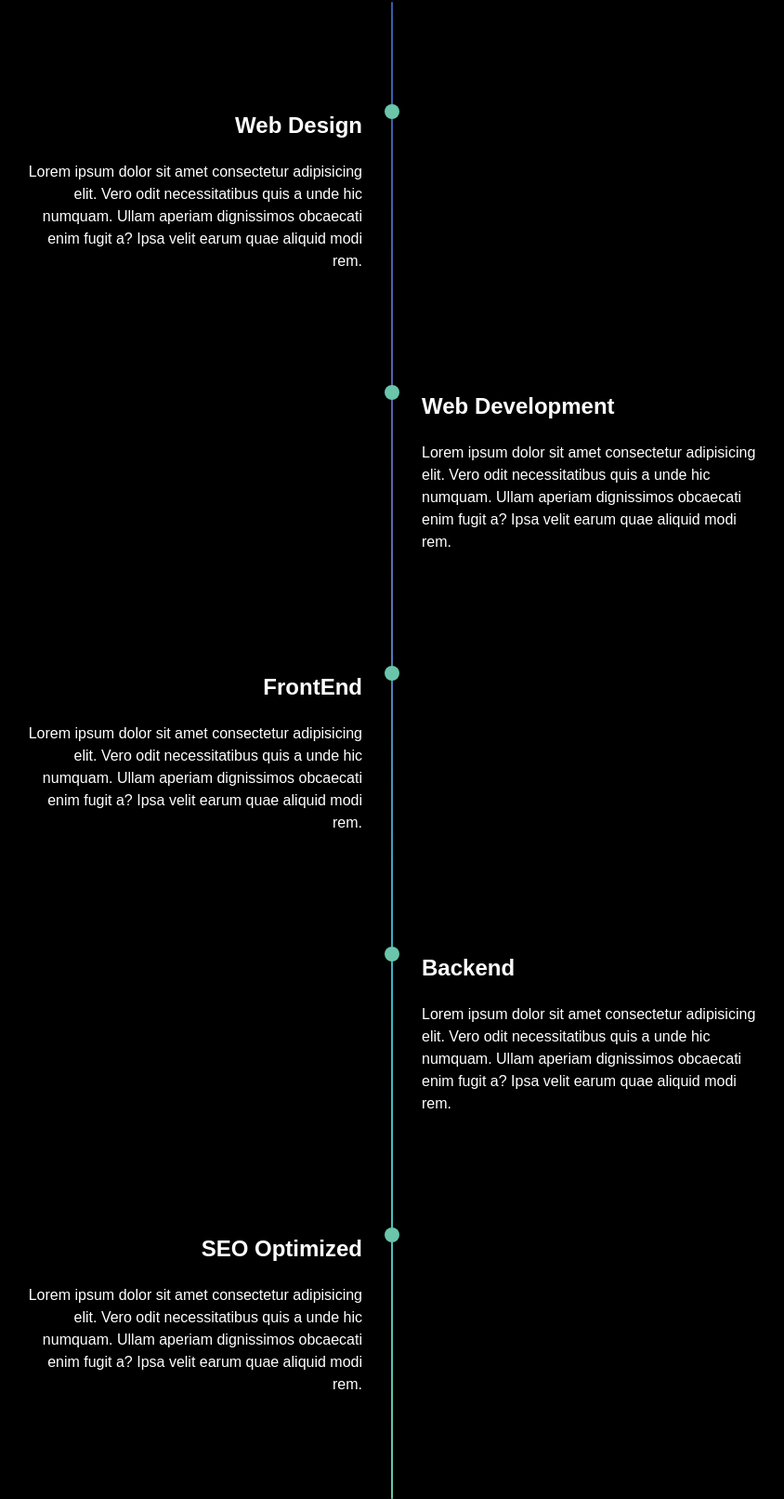
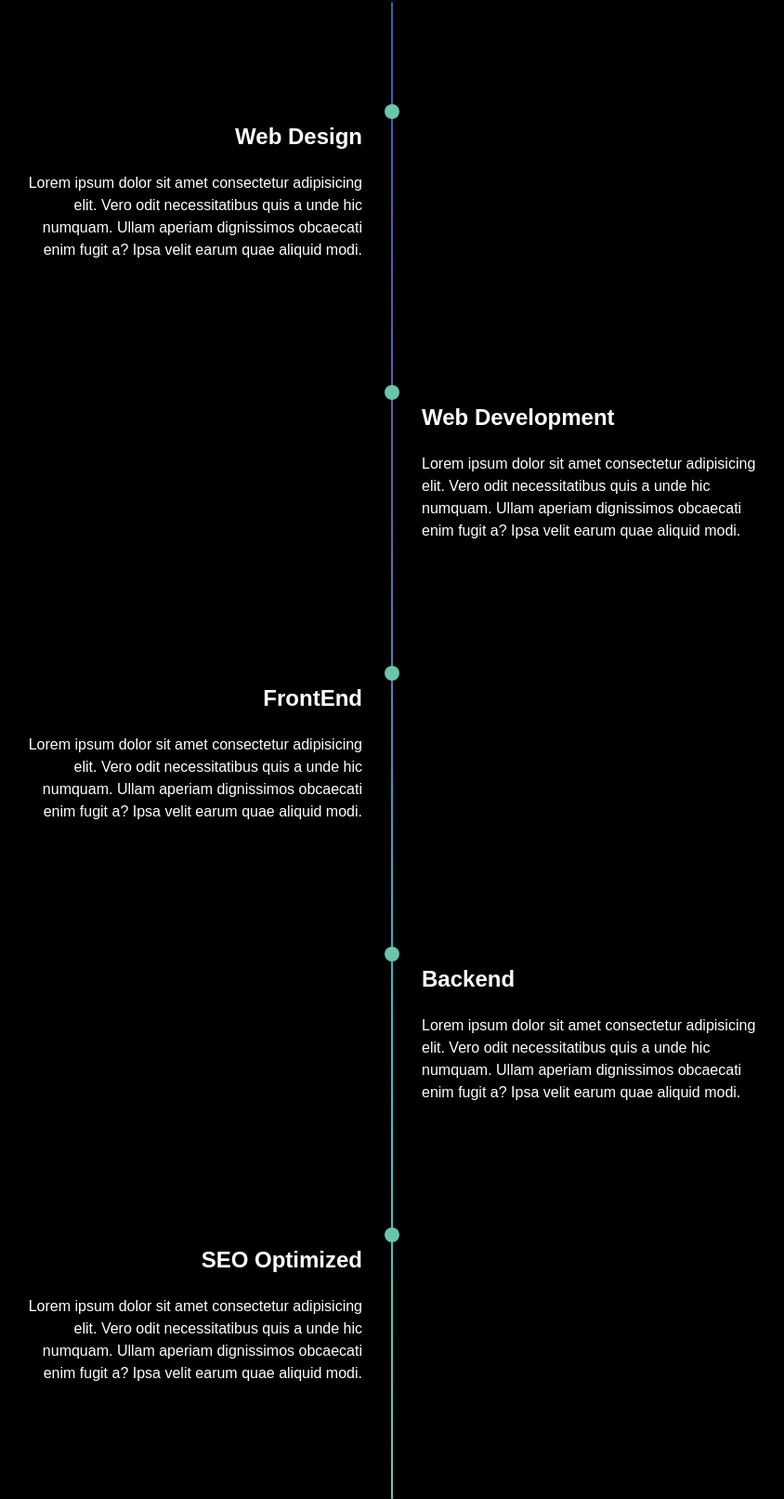
Before and after one commit to adarshnjena/timeline, a plain HTML site: page index.html in a window 1280 px wide. Shown: the part 287-1899 px from the top of the page at 93% size, without its empty margins (218-1062 px from the left). Drawn offline with Linux system fonts and the light colour scheme.

Commit message:
Update index.html

```diff
--- a/index.html
+++ b/index.html
@@ -28,7 +28,7 @@
             <p>
               Lorem ipsum dolor sit amet consectetur adipisicing elit. Vero odit
               necessitatibus quis a unde hic numquam. Ullam aperiam dignissimos
-              obcaecati enim fugit a? Ipsa velit earum quae aliquid modi rem.
+              obcaecati enim fugit a? Ipsa velit earum quae aliquid modi.
             </p>
           </div>
         </div>
@@ -40,7 +40,7 @@
             <p>
               Lorem ipsum dolor sit amet consectetur adipisicing elit. Vero odit
               necessitatibus quis a unde hic numquam. Ullam aperiam dignissimos
-              obcaecati enim fugit a? Ipsa velit earum quae aliquid modi rem.
+              obcaecati enim fugit a? Ipsa velit earum quae aliquid modi.
             </p>
           </div>
         </div>
@@ -52,7 +52,7 @@
             <p>
               Lorem ipsum dolor sit amet consectetur adipisicing elit. Vero odit
               necessitatibus quis a unde hic numquam. Ullam aperiam dignissimos
-              obcaecati enim fugit a? Ipsa velit earum quae aliquid modi rem.
+              obcaecati enim fugit a? Ipsa velit earum quae aliquid modi.
             </p>
           </div>
         </div>
@@ -64,7 +64,7 @@
             <p>
               Lorem ipsum dolor sit amet consectetur adipisicing elit. Vero odit
               necessitatibus quis a unde hic numquam. Ullam aperiam dignissimos
-              obcaecati enim fugit a? Ipsa velit earum quae aliquid modi rem.
+              obcaecati enim fugit a? Ipsa velit earum quae aliquid modi.
             </p>
           </div>
         </div>
@@ -76,7 +76,7 @@
             <p>
               Lorem ipsum dolor sit amet consectetur adipisicing elit. Vero odit
               necessitatibus quis a unde hic numquam. Ullam aperiam dignissimos
-              obcaecati enim fugit a? Ipsa velit earum quae aliquid modi rem.
+              obcaecati enim fugit a? Ipsa velit earum quae aliquid modi.
             </p>
           </div>
         </div>
```
